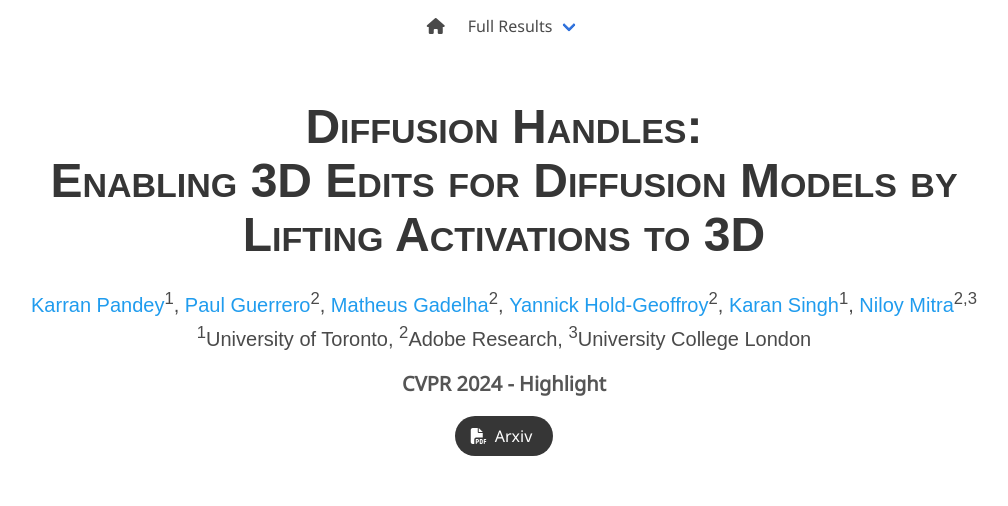
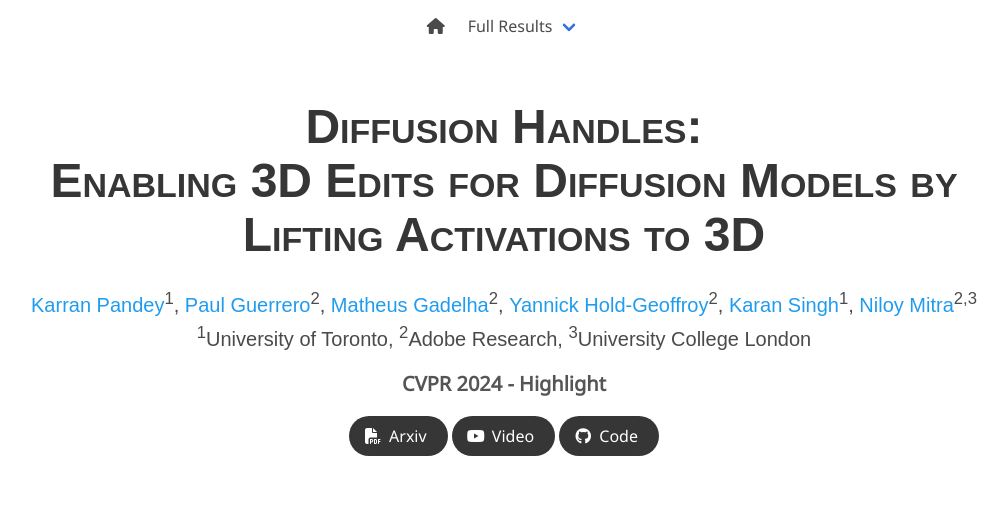
Before and after one commit to diffusionhandles/diffusionhandles.github.io, a plain HTML site: page index.html in a window 1280 px wide. Shown: the top 506 px of the page, without its empty margins (136-1144 px from the left). Drawn offline with nearby package versions, Linux system fonts and the light colour scheme; some icons are missing; a web font is replaced by a local one.

Commit message:
added video and code link

```diff
--- a/index.html
+++ b/index.html
@@ -140,6 +140,26 @@
                   </span>
                   <span>Arxiv</span>
                 </a>
+              </span>
+              <!-- Video Link. -->
+              <span class="link-block">
+                <a href="https://youtu.be/OxOjiFaTSZg"
+                   class="external-link button is-normal is-rounded is-dark">
+                  <span class="icon">
+                      <i class="fab fa-youtube"></i>
+                  </span>
+                  <span>Video</span>
+                </a>
+              </span>
+              <!-- Code Link. -->
+              <span class="link-block">
+                <a href="https://github.com/adobe-research/DiffusionHandles"
+                   class="external-link button is-normal is-rounded is-dark">
+                  <span class="icon">
+                      <i class="fab fa-github"></i>
+                  </span>
+                  <span>Code</span>
+                  </a>
               </span>
             </div>
 
```
